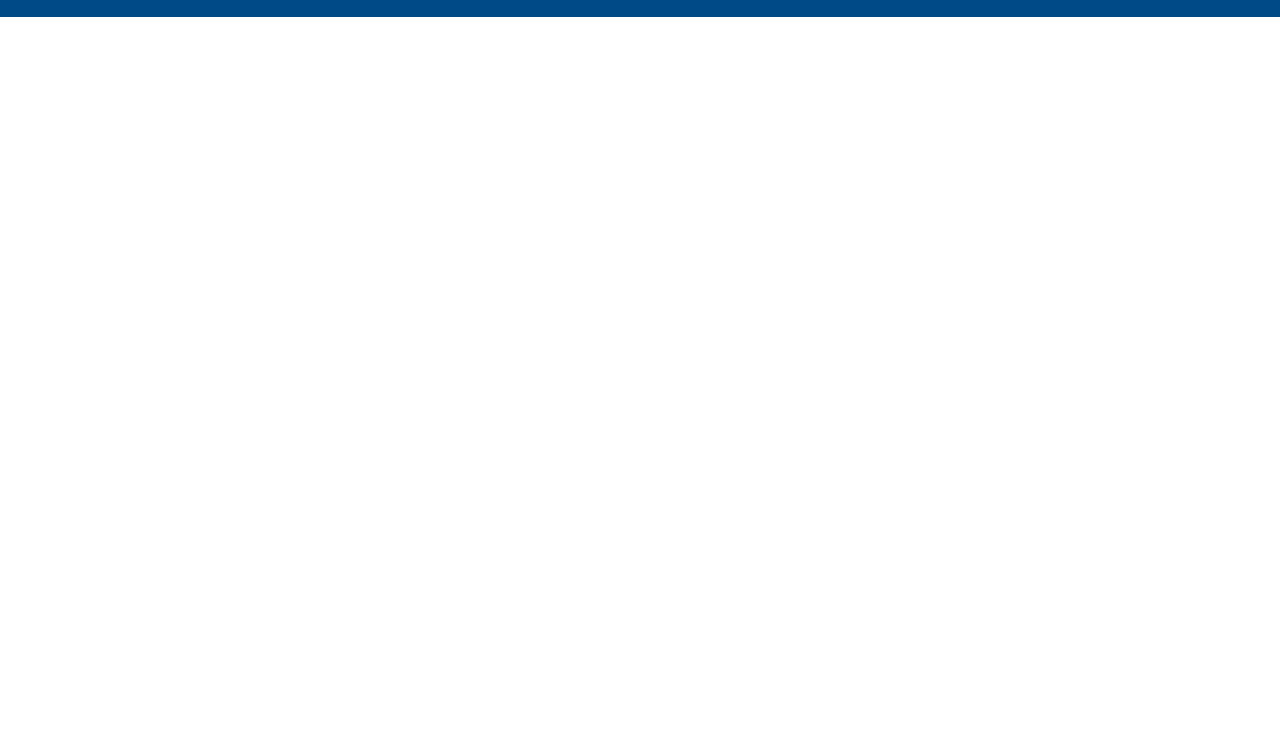
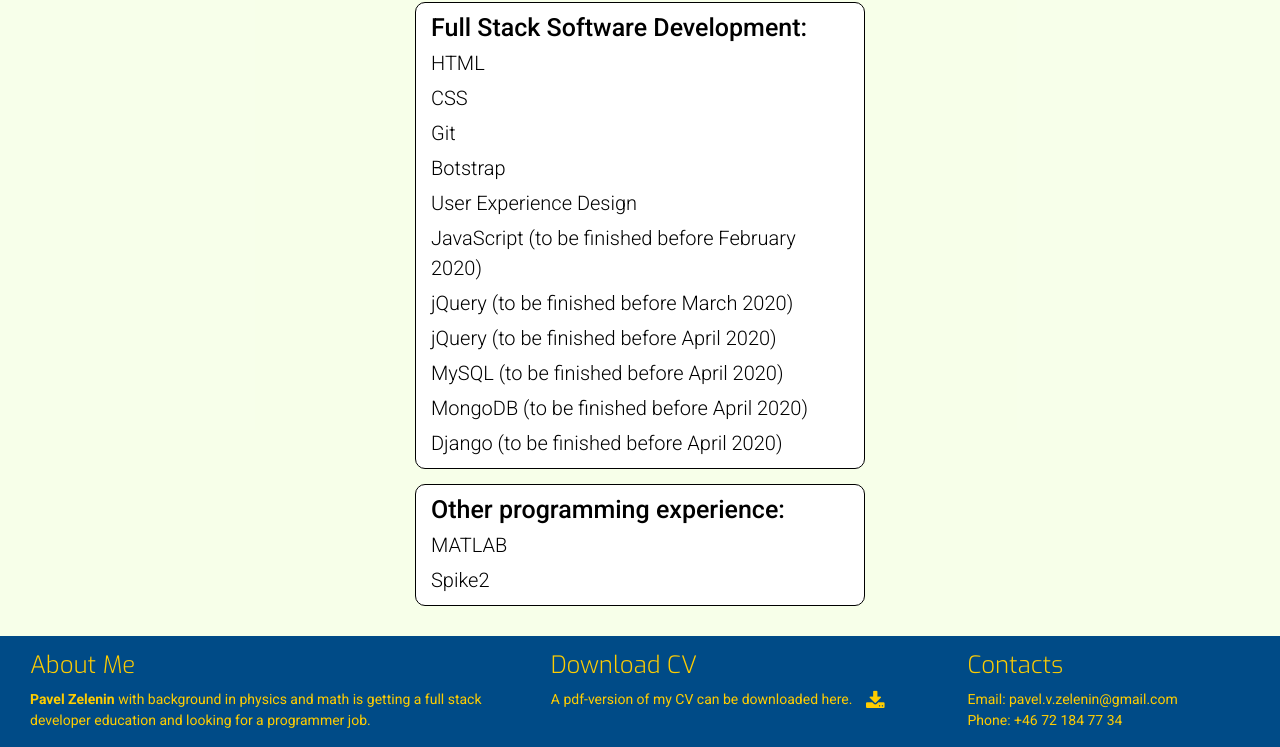
Before and after one commit to Code-Institute-Submissions/pavzel-cv-2020-01, a plain HTML site: page programming.html in a window 1280 px wide. Shown: the part 587-1334 px from the top of the page. Before the commit the page ends 800 px from the top, so only its background shows below. Drawn offline with nearby package versions, Linux system fonts and the light colour scheme.

Commit message:
First complete version

```diff
--- a/assets/css/style.css
+++ b/assets/css/style.css
@@ -45,7 +45,7 @@
 }
 
 .color-programming {
-    background-color: greenyellow;
+    background-color: rgb(173, 255, 47);
 }
 
 .color-other {
@@ -412,6 +412,52 @@
     color: black;
 }
 
+
+/*-------------------------------------------------Programming */
+
+#main-programming {
+    background-color: rgba(173, 255, 47, 0.1);
+    padding: 15px 5px;
+}
+
+.programming-container {
+    width: 450px;
+    margin: 0 auto;
+}
+
+.programming-item {
+    display: block;
+    float: none;
+    width: 450px;
+    background-color: #fff;
+    margin-bottom: 15px;
+    padding: 10px 15px;
+    border: 1px solid black;
+    border-radius: 10px;
+}
+
+.programming-column-heading {
+    display: block;
+    margin: 0;
+    padding: 0;
+    font-family: "Roboto", sans-serif;
+    font-size: 25px;
+    font-weight: 500;
+    color: black;
+}
+
+.programming-column-content {
+    display: block;
+    margin: 0;
+    margin-top: 5px;
+    padding: 0;
+    font-family: "Roboto", sans-serif;
+    font-size: 20px;
+    font-weight: 300;
+    color: black;
+}
+
+
 /*-------------------------------------------------Other */
 
 #main-other {
--- a/programming.html
+++ b/programming.html
@@ -58,8 +58,57 @@
             </div>
         </div>
     </header>
-    <section class="container-fluid main-home">
-        PROGRAMMING!!!
+    <section class="container-fluid" id="main-programming">
+        <div class="programming-container">
+            <div class="row no-gutters main-heading mx-auto">
+                My Skills
+            </div>
+            <div class="row no-gutters programming-item mx-auto">
+                <h1 class="programming-column-heading">Full Stack Software Development:</h1>
+                <p class="programming-column-content">
+                    HTML
+                </p>
+                <p class="programming-column-content">
+                    CSS
+                </p>
+                <p class="programming-column-content">
+                    Git
+                </p>
+                <p class="programming-column-content">
+                    Botstrap
+                </p>
+                <p class="programming-column-content">
+                    User Experience Design
+                </p>
+                <p class="programming-column-content">
+                    JavaScript (to be finished before February 2020)
+                </p>
+                <p class="programming-column-content">
+                    jQuery (to be finished before March 2020)
+                </p>
+                <p class="programming-column-content">
+                    jQuery (to be finished before April 2020)
+                </p>
+                <p class="programming-column-content">
+                    MySQL (to be finished before April 2020)
+                </p>
+                <p class="programming-column-content">
+                    MongoDB (to be finished before April 2020)
+                </p>
+                <p class="programming-column-content">
+                    Django (to be finished before April 2020)
+                </p>
+            </div>
+            <div class="row no-gutters programming-item mx-auto">
+                <h1 class="programming-column-heading">Other programming experience:</h1>
+                <p class="programming-column-content">
+                    MATLAB
+                </p>
+                <p class="programming-column-content">
+                    Spike2
+                </p>
+            </div>
+        </div>
     </section>
     <footer class="container-fluid">
         <div class="row no-gutters">
```
